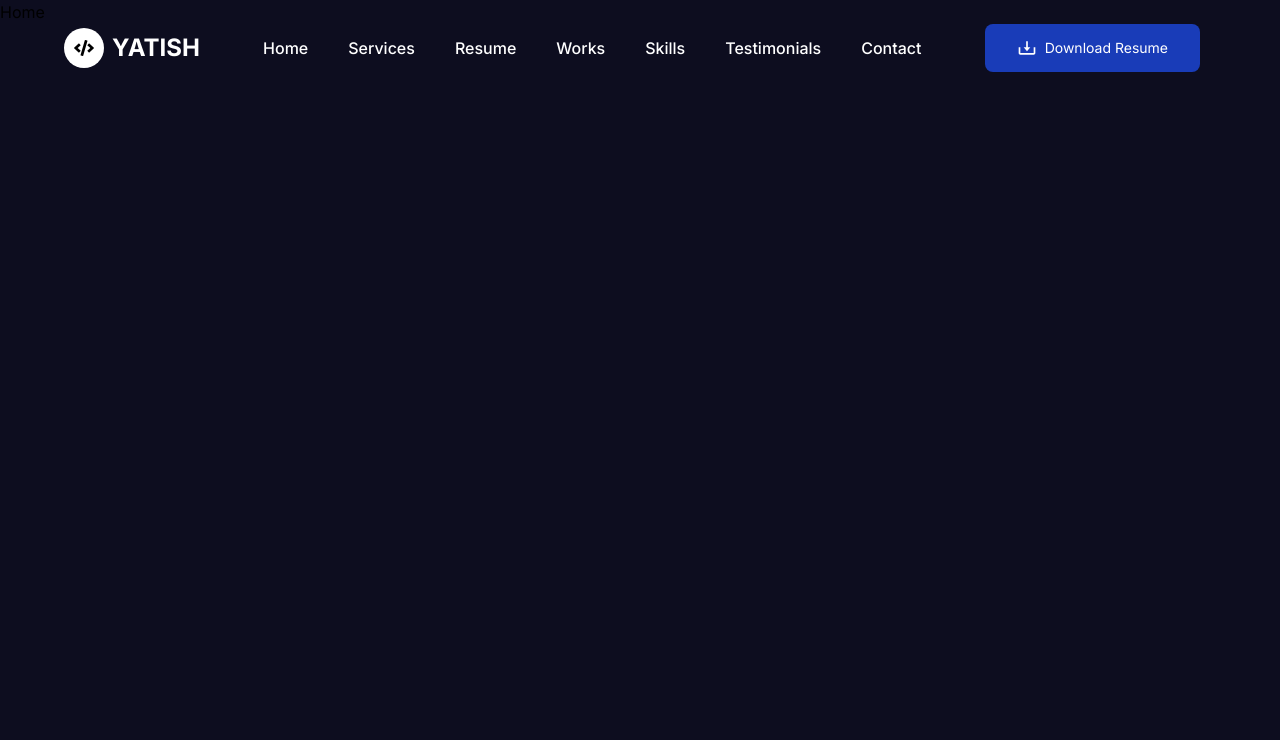
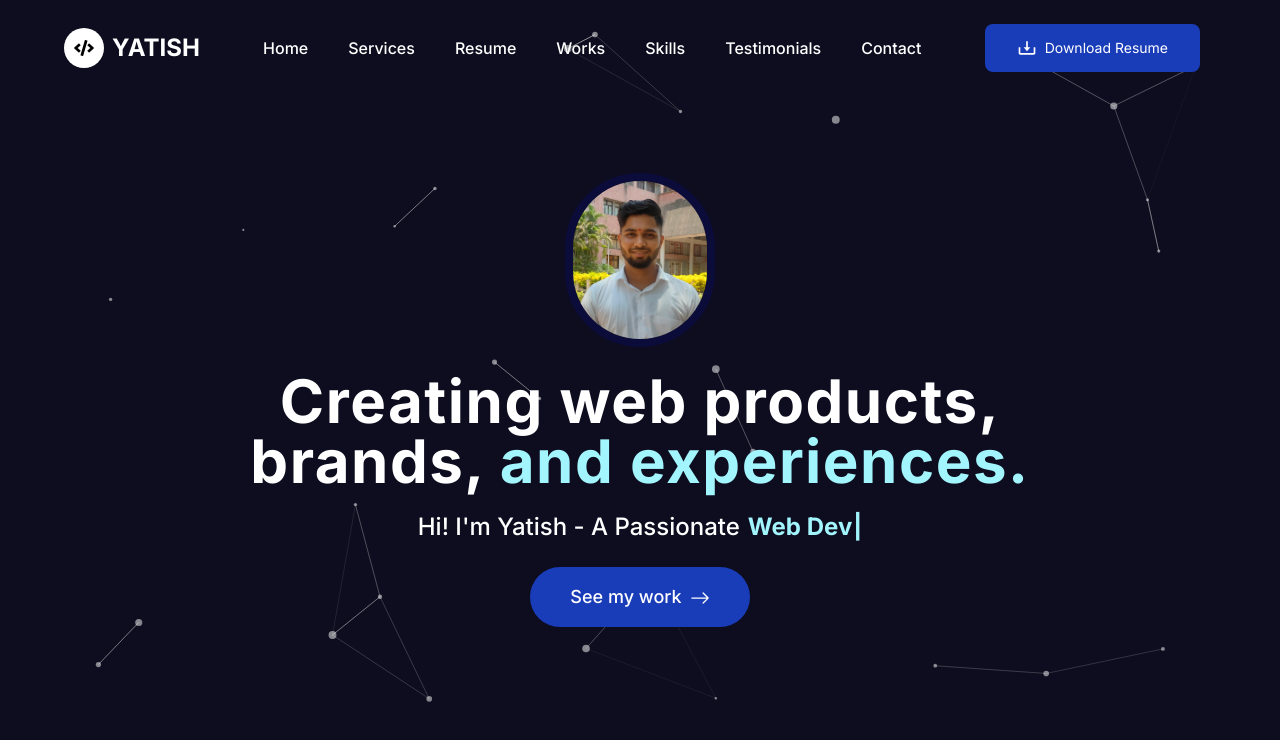
Before and after one commit to yats1304/portfolio, a Next.js app: page / in a window 1280 px wide. Shown: the top 740 px of the page. Built offline with nearby package versions, Linux system fonts and the light colour scheme.

Commit message:
Hero section done

```diff
--- a/app/layout.tsx
+++ b/app/layout.tsx
@@ -20,8 +20,7 @@
 }>) {
   return (
     <html lang="en">
-      <body
-        className={`${font.className} antialiased bg-[#0d0d1f]`}>
+      <body className={`${font.className} antialiased bg-[#0d0d1f]`}>
           <ResponsiveNav/>
         {children}
       </body>
--- /dev/null
+++ b/components/Home/Hero/Hero.tsx
@@ -0,0 +1,47 @@
+"use client";
+import Image from 'next/image';
+import React from 'react';
+import { BsArrowRight } from 'react-icons/bs';
+import Typewriter from 'typewriter-effect';
+import ParticlesHero from './ParticalBackground';
+
+const Hero = () => {
+  return (
+    <div className='relative h-screen flex items-center justify-center text-white overflow-hidden flex-col'>
+
+        <ParticlesHero/>
+
+        <div className='relative z-10 flex flex-col items-center'>
+            <Image src="/images/s1.jpg" alt='heroimage' width={150} height={150}
+            className='rounded-full border-8 border-[#0c0c48aa]'/>
+            <h1 className='text-2xl sm:text-4xl md:text-5xl lg:text-6xl mt-6 text-center font-bold tracking-wide'>
+                Creating web products, <br/> brands,
+                <span className='text-cyan-200'> and experiences.</span></h1>
+                <h2 className='mt-5 text-sm px-2 text-center sm:text-2xl font-medium flex items-center'>
+                    Hi! I'm Yatish - A Passionate
+                    <span className='text-cyan-200 font-bold'>
+                        <Typewriter options={{
+                            strings:[
+                                ' Frontend Developer',
+                                ' Web Developer',
+                                ' Software Developer'
+                            ],
+                            autoStart:true,
+                            loop:true,
+                            delay:75,
+                            deleteSpeed:50,
+                            wrapperClassName: 'pl-2',
+                        }}/>
+                    </span>
+                </h2>
+                <button className="mt-6 px-10 py-4 bg-blue-800 hover:bg-blue-900 transition-all duration-300
+                cursor-pointer rounded-full text-lg font-medium">
+                    <span>See my work</span>
+                    <BsArrowRight className='w-5 h-5 ml-2 inline-block'/>
+                </button>
+        </div>
+    </div>
+  )
+}
+
+export default Hero
--- /dev/null
+++ b/components/Home/Hero/ParticalBackground.tsx
@@ -0,0 +1,89 @@
+// components/ParticlesHero.tsx
+"use client";
+
+import { useEffect, useMemo, useState } from "react";
+import Particles, { initParticlesEngine } from "@tsparticles/react";
+import {
+  type Container,
+  type ISourceOptions,
+  MoveDirection,
+  OutMode,
+} from "@tsparticles/engine";
+import { loadSlim } from "@tsparticles/slim";
+
+// Need to install @tsparticles/react , @tsparticles/engine and @tsparticles/slim packages
+// npm install @tsparticles/react @tsparticles/engine @tsparticles/slim
+
+export default function ParticlesHero() {
+  const [init, setInit] = useState(false);
+
+  useEffect(() => {
+    initParticlesEngine(async (engine) => {
+      await loadSlim(engine);
+    }).then(() => {
+      setInit(true);
+    });
+  }, []);
+
+  const particlesLoaded = async (container?: Container): Promise<void> => {
+    console.log(container);
+  };
+
+  const options: ISourceOptions = useMemo(
+    () => ({
+      background: {
+        color: { value: "transparent" }, // Transparent for overlay use
+      },
+      fullScreen: {
+        enable: false,
+      },
+      fpsLimit: 60,
+      interactivity: {
+        events: {
+          onClick: { enable: true, mode: "push" },
+          onHover: { enable: true, mode: "repulse" },
+        },
+        modes: {
+          push: { quantity: 4 },
+          repulse: { distance: 100, duration: 0.4 },
+        },
+      },
+      particles: {
+        color: { value: "#ffffff" },
+        links: {
+          color: "#ffffff",
+          distance: 150,
+          enable: true,
+          opacity: 0.4,
+          width: 1,
+        },
+        move: {
+          direction: MoveDirection.none,
+          enable: true,
+          outModes: { default: OutMode.out },
+          speed: 2,
+        },
+        number: {
+          density: { enable: true, area: 800 },
+          value: 60,
+        },
+        opacity: { value: 0.5 },
+        shape: { type: "circle" },
+        size: { value: { min: 1, max: 4 } },
+      },
+      detectRetina: true,
+    }),
+    []
+  );
+
+  if (!init) return null;
+
+  return (
+    <Particles
+      id="tsparticles"
+      particlesLoaded={particlesLoaded}
+      options={options}
+      className="absolute inset-0 "
+    />
+  );
+}
--- a/components/Home/Home.tsx
+++ b/components/Home/Home.tsx
@@ -1,8 +1,11 @@
 import React from 'react'
+import Hero from './Hero/Hero'
 
 const Home = () => {
   return (
-    <div className='overflow-hidden'>Home</div>
+    <div className='overflow-hidden'>
+      <Hero/>
+    </div>
   )
 }
 
--- a/package.json
+++ b/package.json
@@ -9,10 +9,14 @@
     "lint": "eslint"
   },
   "dependencies": {
+    "@tsparticles/engine": "^3.9.1",
+    "@tsparticles/react": "^3.0.0",
+    "@tsparticles/slim": "^3.9.1",
     "next": "15.5.0",
     "react": "19.1.0",
     "react-dom": "19.1.0",
-    "react-icons": "^5.5.0"
+    "react-icons": "^5.5.0",
+    "typewriter-effect": "^2.22.0"
   },
   "devDependencies": {
     "@eslint/eslintrc": "^3",
```
Also changed, not shown: public/images/s1.jpg, 1 other file (tests, documents, lock files or other folders).
